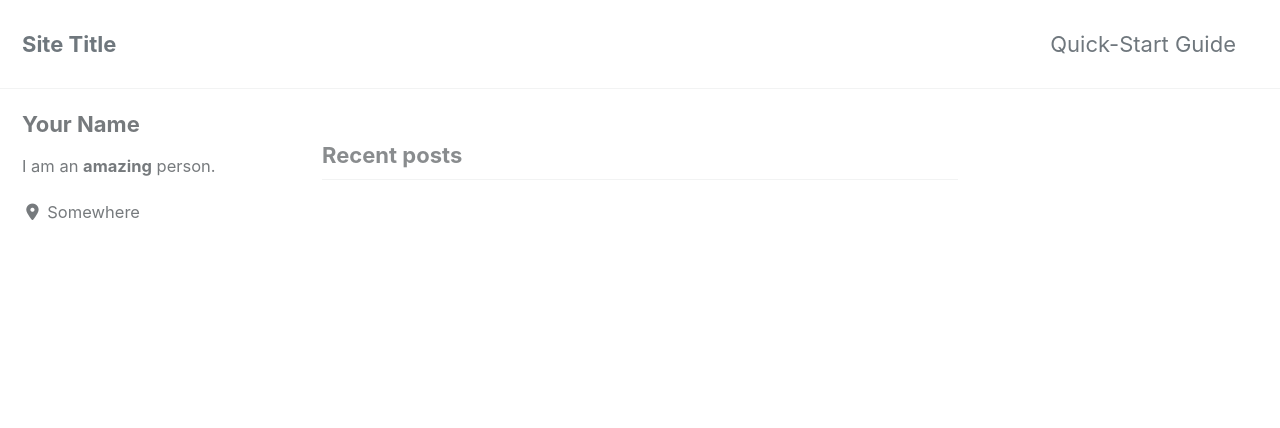
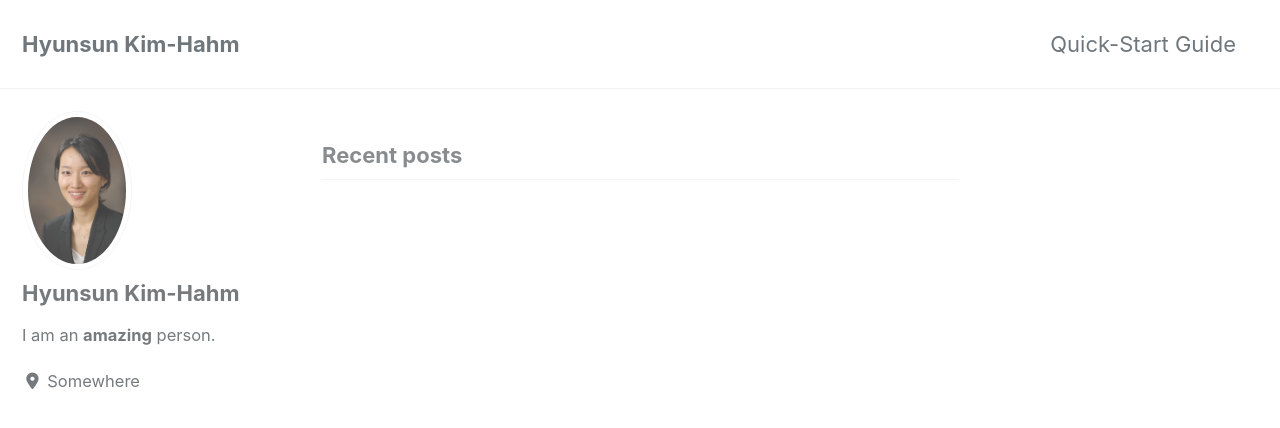
Before and after one commit to hyunsunk/test_minimal_mistakes, a Jekyll site: the page built from index.html, in a window 1280 px wide and 900 px high. Shown: the top 428 px of the window. Built offline with Jekyll 4.4.1, drawn with Linux system fonts in a browser that asks for light colours; cached includes are drawn as plain includes; nearby versions of some CDN libraries; the list of posts is cut into pages by our own code.

Commit message:
update profile & pic

```diff
--- a/_config.yml
+++ b/_config.yml
@@ -16,7 +16,7 @@ minimal_mistakes_skin    : "default" # "air", "aqua", "contrast", "dark", "dirt"
 
 # Site Settings
 locale                   : "en-US"
-title                    : "Site Title"
+title                    : "Hyunsun Kim-Hahm"
 title_separator          : "-"
 subtitle                 : # site tagline that appears below site title in masthead
 name                     : "Your Name"
@@ -27,6 +27,7 @@ repository               : # GitHub username/repo-name e.g. "mmistakes/minimal-m
 teaser                   : # path of fallback teaser image, e.g. "/assets/images/500x300.png"
 logo                     : # path of logo image to display in the masthead, e.g. "/assets/images/88x88.png"
 masthead_title           : # overrides the website title displayed in the masthead, use " " for no title
+
 # breadcrumbs            : false # true, false (default)
 words_per_minute         : 200
 comments:
@@ -107,8 +108,8 @@ analytics:
 
 # Site Author
 author:
-  name             : "Your Name"
-  avatar           : # path of avatar image, e.g. "/assets/images/bio-photo.jpg"
+  name             : "Hyunsun Kim-Hahm"
+  avatar           : /assets/images/avatar.jpg
   bio              : "I am an **amazing** person."
   location         : "Somewhere"
   email            :
```
Also changed, not shown: assets/images/avatar.jpg (added).
